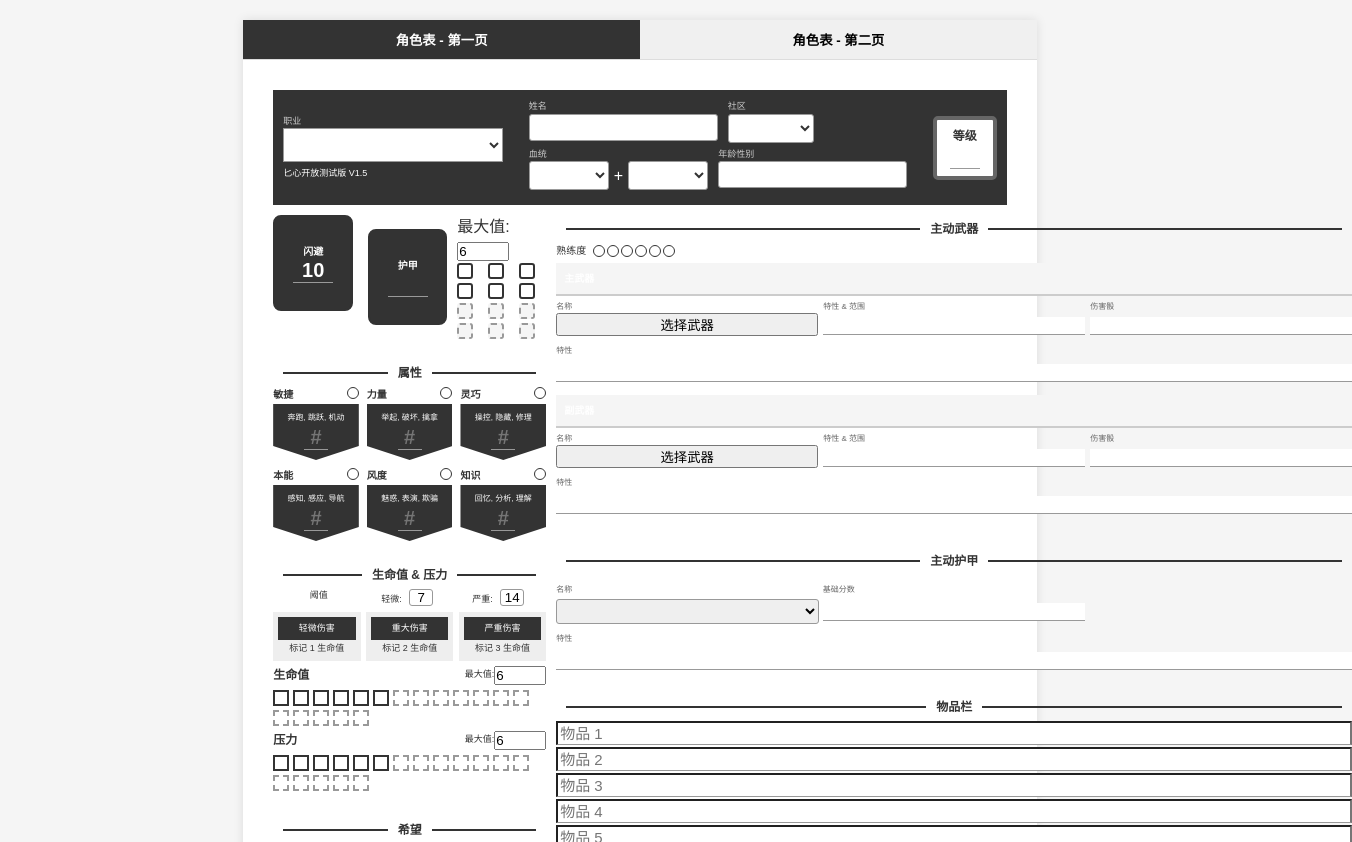
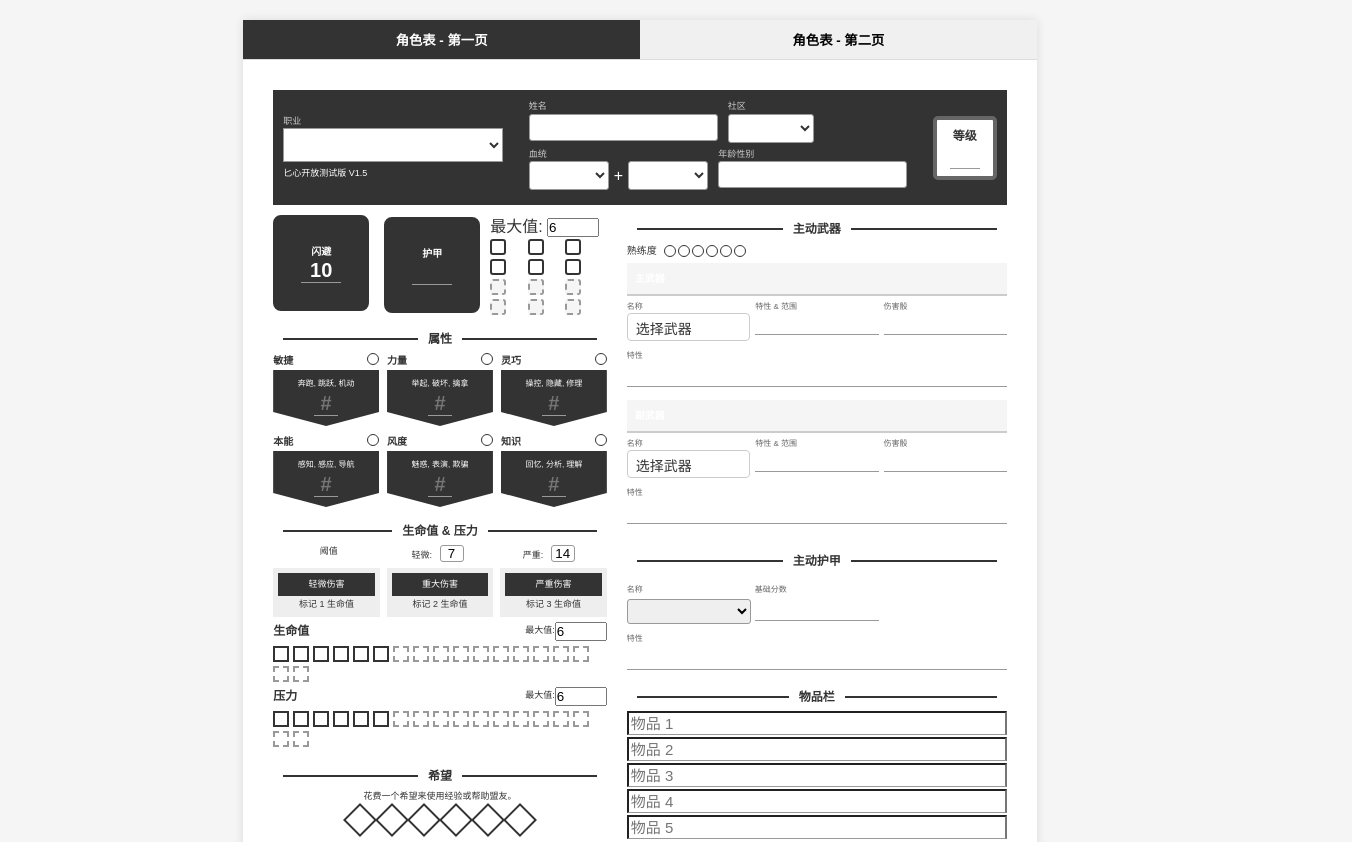
Before and after one commit to RidRisR/DaggerHeartCharacterSheet, a plain HTML site: page index.html in a window 1280 px wide. Shown: the top 842 px of the page, 1352 px wide, since content can reach past the window. Drawn offline with Linux system fonts and the light colour scheme.

Commit message:
weapon selector layout

```diff
--- a/styles.css
+++ b/css/styles.css
@@ -166,17 +166,24 @@ body {
 
 /* 主内容样式 */
 .main-content {
-  display: grid;
-  grid-template-columns: 1fr 1fr;
-  gap: 10px;
+  display: flex;
+  /* 改用 flex 布局而不是 grid */
+  gap: 20px;
   margin-top: 10px;
 }
 
-.left-column,
+.left-column {
+  flex: 1;
+  /* 左栏占用剩余空间 */
+  min-width: 0;
+  /* 避免内容溢出 */
+}
+
 .right-column {
-  display: flex;
-  flex-direction: column;
-  gap: 10px;
+  width: 380px;
+  /* 固定右栏宽度 */
+  flex-shrink: 0;
+  /* 防止右栏被压缩 */
 }
 
 /* 顶部行样式 */
@@ -272,7 +279,6 @@ body {
   padding: 5px 0;
   margin-bottom: 5px;
 }
-
 
 .section-header {
   display: flex;
@@ -562,6 +568,7 @@ body {
   display: grid;
   margin: 6px;
 }
+
 .gold-coin {
   width: 20px;
   height: 20px;
@@ -631,10 +638,10 @@ body {
   justify-content: center;
 }
 
-
 .proficiency-dot.checked {
   background-color: #333;
 }
+
 .weapon-section {
   margin-bottom: 10px;
 }
@@ -652,11 +659,40 @@ body {
   grid-template-columns: repeat(3, 1fr);
   gap: 5px;
   margin-top: 5px;
+  max-width: 380px;
+  /* 限制最大宽度 */
 }
 
 .weapon-field {
   display: flex;
   flex-direction: column;
+  min-width: 0;
+  /* 允许内容收缩 */
+  width: 100%;
+  /* 占满容器宽度 */
+}
+
+.weapon-select-button {
+  width: 100%;
+  padding: 4px 8px;
+  border: 1px solid #ccc;
+  border-radius: 4px;
+  background: white;
+  cursor: pointer;
+  font-size: 14px;
+  height: 28px;
+  overflow: hidden;
+  text-overflow: ellipsis;
+  white-space: nowrap;
+  text-align: left;
+  max-width: 100%;
+  /* 确保按钮不会超出容器 */
+  min-width: 0;
+  /* 允许按钮收缩 */
+}
+
+.weapon-select-button:hover {
+  background-color: #f5f5f5;
 }
 
 .field-label {
@@ -806,6 +842,7 @@ body {
   font-size: 10px;
   outline: none;
 }
+
 .card-item {
   display: flex;
   align-items: center;
@@ -973,6 +1010,7 @@ body {
   .tab-content:not(.active) {
     display: none !important;
   }
+
   .character-sheet,
   .character-sheet-page-two {
     width: 210mm;
--- a/index.html
+++ b/index.html
@@ -4,7 +4,7 @@
     <meta charset="UTF-8">
     <meta name="viewport" content="width=device-width, initial-scale=1.0">
     <title>Daggerheart 角色表</title>
-    <link rel="stylesheet" href="styles.css">
+    <link rel="stylesheet" href="css/styles.css">
 </head>
 <body>
     <div class="container">
--- a/js/inventory.js
+++ b/js/inventory.js
@@ -37,7 +37,6 @@ function loadInventoryItem(index, element) {
 
 // 修改initWeaponSelects函数
 function initWeaponSelects() {
-    // 确保 WeaponSelector 已初始化
     WeaponSelector.init();
 
     const weaponSelectIds = ["primaryWeaponName", "secondaryWeaponName", "inventoryWeapon1Name", "inventoryWeapon2Name"];
@@ -46,12 +45,13 @@ function initWeaponSelects() {
         const select = document.getElementById(selectId);
         if (!select) return;
 
-        // 将select替换为button
         const button = document.createElement('button');
-        button.className = 'weapon-select-button';
+        button.className = 'weapon-select-button form-select'; // 添加form-select类来继承select的样式
+        button.dataset.originalId = selectId;
         button.textContent = '选择武器';
+        button.style.width = '100%'; // 确保按钮填满容器宽度
+        button.style.textAlign = 'left'; // 文本左对齐
 
-        // 直接在按钮点击事件中处理
         button.onclick = (e) => {
             e.preventDefault();
             window.currentWeaponTarget = selectId;
```
Lines whose indentation alone changed are shown as unchanged.
